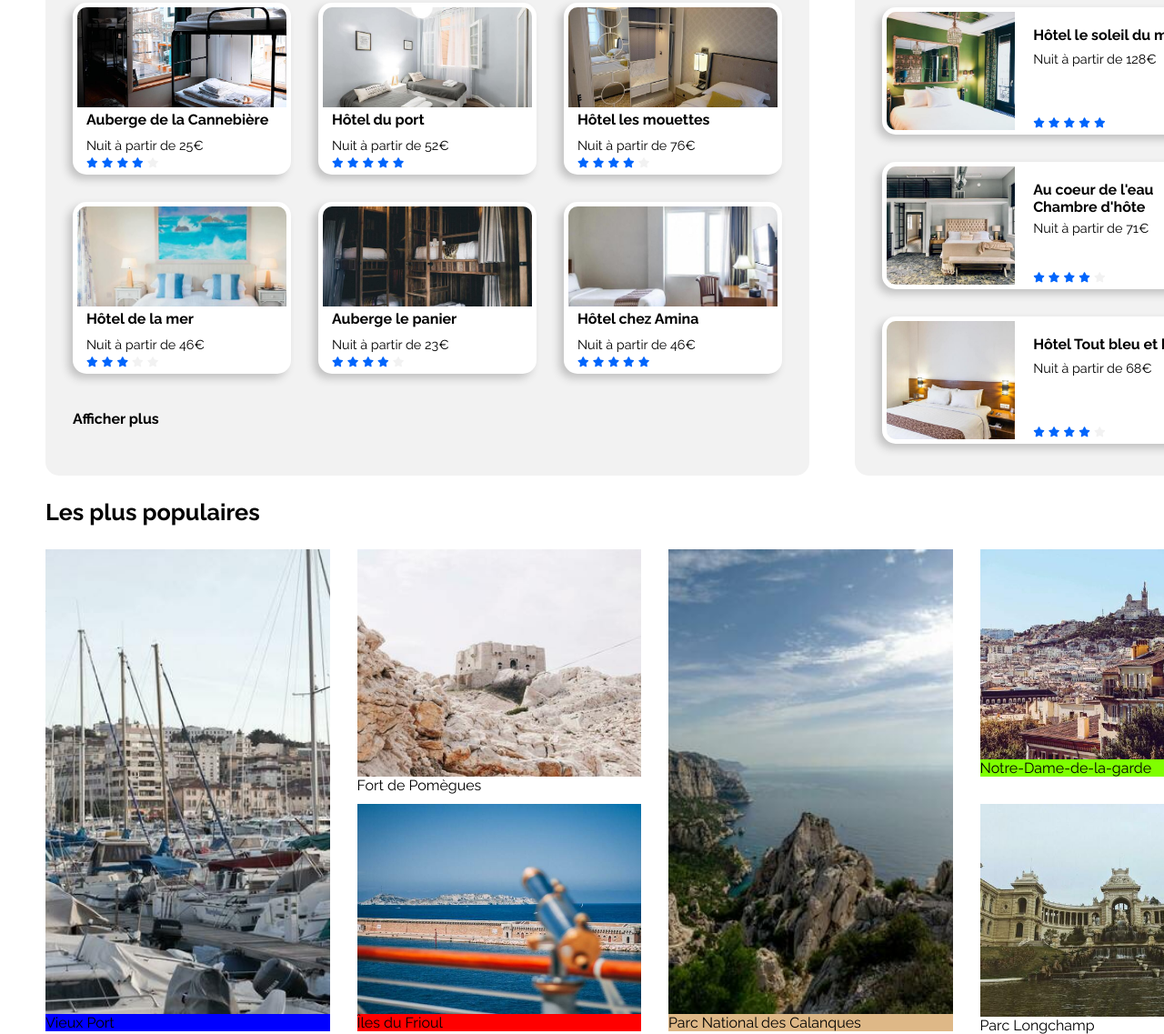
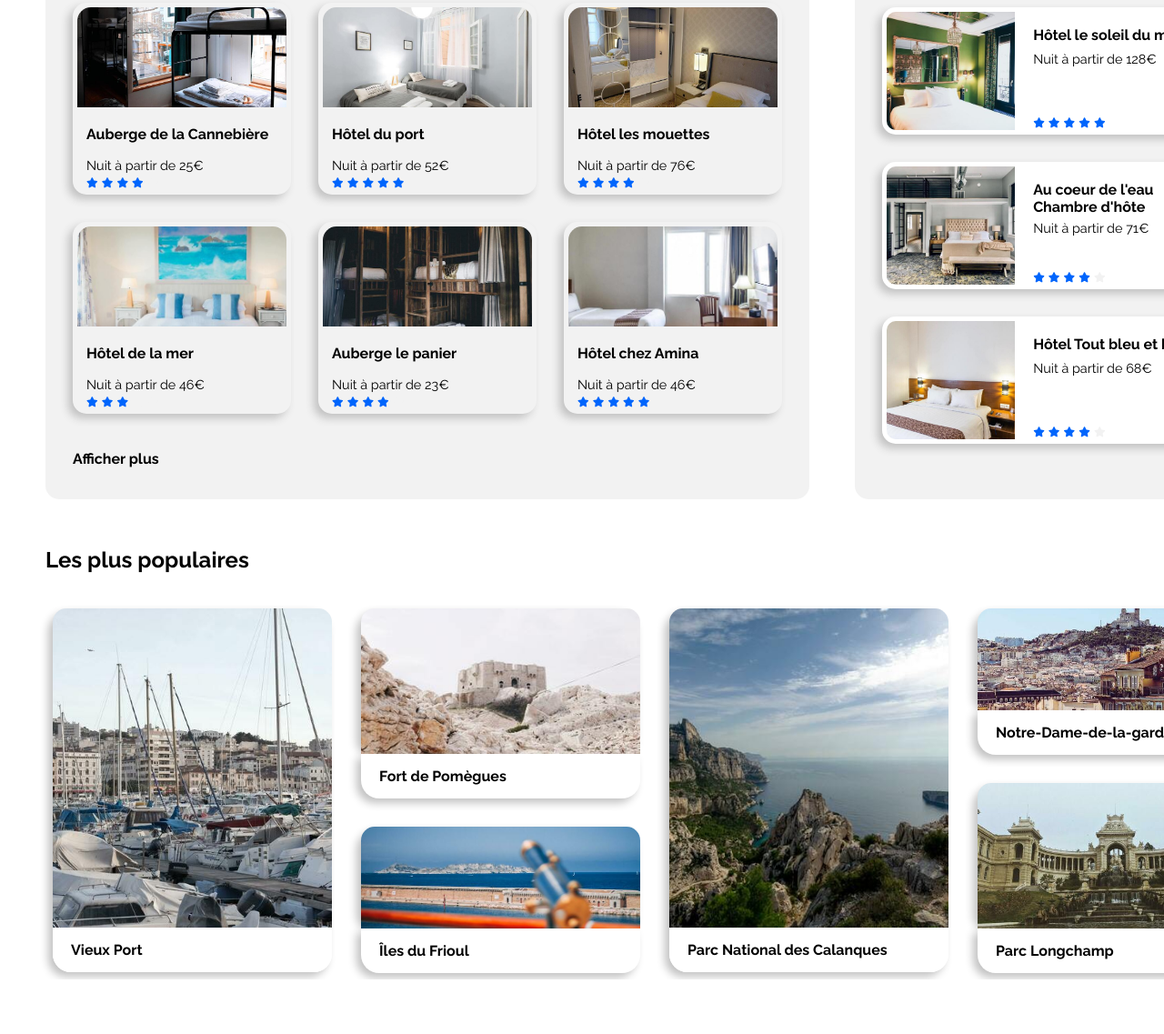
Before and after one commit to anaisrosa/projet_2, a plain HTML site: page index.html in a window 1280 px wide. Shown: the part 488-1625 px from the top of the page at 91% size. After the commit the page ends 1565 px from the top, so only its background shows below. Drawn offline with Linux system fonts and the light colour scheme.

Commit message:
Header + host + activities ok

```diff
--- a/index.html
+++ b/index.html
@@ -73,18 +73,18 @@
         </div>
         <!-- HEBERGEMENTS MARSEILLE -->
 
-        <section id="results">
+        <div id="results">
 
             <section id="s_host">
                 <h3 class="title">Hébergements à Marseille</h3>
 
-                <section id="results_h">
+                <div id="results_h">
 
                     <article class="h_cards shadow">
-                        <figure>
+                        <div class="a_img_desc">
                             <img class="cards_wrap" src="/images/hebergements/4_small/marcus-loke-WQJvWU_HZFo-unsplash.jpg" alt="Chambre avec des lits superposés.">
-                            <figcaption class="card_bold_title card_legend_padding">Auberge de la Cannebière</figcaption>
-                        </figure>
+                            <h3 class="card_bold_title card_legend_padding">Auberge de la Cannebière</h3>
+                        </div>
                         <p class="card_desc card_legend_padding">Nuit à partir de 25€</p>
                         <div class="rating_stars card_legend_padding">
                             <span class="fa fa-star checked"></span>
@@ -96,10 +96,10 @@
                     </article>
 
                     <article class="h_cards shadow">
-                        <figure>
+                        <div class="a_img_desc">
                             <img class="cards_wrap" src="/images/hebergements/4_small/fred-kleber-gTbaxaVLvsg-unsplash.jpg" alt="Jolie chambre avec deux lits séparés.">
-                            <figcaption class="card_bold_title card_legend_padding"> Hôtel du port</figcaption>
-                        </figure>
+                            <h3 class="card_bold_title card_legend_padding"> Hôtel du port</h3>
+                        </div>
                         <p class="card_desc card_legend_padding">Nuit à partir de 52€</p>
                         <div class="rating_stars card_legend_padding">
                             <span class="fa fa-star checked"></span>
@@ -111,10 +111,10 @@
                     </article>
 
                     <article class="h_cards shadow">
-                        <figure>
+                        <div class="a_img_desc">
                             <img class="cards_wrap" src="/images/hebergements/4_small/reisetopia-B8WIgxA_PFU-unsplash.jpg" alt="Chambre avec lit double et grand miroir">
-                            <figcaption class="card_bold_title card_legend_padding">Hôtel les mouettes</figcaption>
-                        </figure>
+                            <h3 class="card_bold_title card_legend_padding">Hôtel les mouettes</h3>
+                        </div>
                         <p class="card_desc card_legend_padding">Nuit à partir de 76€</p>
                         <div class="rating_stars card_legend_padding">
                             <span class="fa fa-star checked"></span>
@@ -126,10 +126,10 @@
                     </article>
 
                     <article class="h_cards shadow">
-                        <figure>
+                        <div class="a_img_desc">
                             <img class="cards_wrap" src="images/hebergements/4_small/annie-spratt-Eg1qcIitAuA-unsplash.jpg" alt="Chambre avec un lit double et un tableau qui représente la mer.">
-                            <figcaption class="card_bold_title card_legend_padding">Hôtel de la mer</figcaption>
-                        </figure>
+                            <h3 class="card_bold_title card_legend_padding">Hôtel de la mer</h3>
+                        </div>
                         <p class="card_desc card_legend_padding">Nuit à partir de 46€</p>
                         <div class="rating_stars card_legend_padding">
                             <span class="fa fa-star checked"></span>
@@ -141,10 +141,10 @@
                     </article>
 
                     <article class="h_cards shadow">
-                        <figure>
+                        <div class="a_img_desc">
                             <img class="cards_wrap" src="images/hebergements/4_small/nicate-lee-kT-ZyaiwBe0-unsplash.jpg" alt="Chambre avec des lits superposés, ambiance cabane.">
-                            <figcaption class="card_bold_title card_legend_padding">Auberge le panier</figcaption>
-                        </figure>
+                            <h3 class="card_bold_title card_legend_padding">Auberge le panier</h3>
+                        </div>
                         <p class="card_desc card_legend_padding">Nuit à partir de 23€</p>
                         <div class="rating_stars card_legend_padding rating_stars_popular">
                             <span class="fa fa-star checked"></span>
@@ -156,10 +156,10 @@
                     </article>
 
                     <article class="h_cards shadow">
-                        <figure>
+                        <div class="a_img_desc">
                             <img class="cards_wrap" src="images/hebergements/4_small/febrian-zakaria-M6S1WvfW68A-unsplash.jpg" alt="Chambre avec un lit double et un bureau">
-                            <figcaption class="card_bold_title card_legend_padding">Hôtel chez Amina</figcaption>
-                        </figure>
+                            <h3 class="card_bold_title card_legend_padding">Hôtel chez Amina</h3>
+                        </div>
                         <p class="card_desc card_legend_padding rating_stars_popular">Nuit à partir de 46€</p>
                         <div class="rating_stars card_legend_padding">
                             <span class="fa fa-star checked"></span>
@@ -171,7 +171,7 @@
 
                     </article>
 
-                </section>
+                </div>
 
                 <div id="more">
                     <a href="#">Afficher plus</a>
@@ -256,57 +256,41 @@
                     </article>
                 </div>
             </aside>
-        </section>
+        </div>
 
         <section id="s_activities">
-            <div class="title" id="title_activities">
-                <h3>Les plus populaires</h3>
-            </div>
+                <h2>Les plus populaires</h2>
 
-            <div id="d_activities">
-
-            <article id="a_box1">
-            <figure class="act_box">
+            <article id="a_box1" class="shadow" >
                 <img src="images/activites/4_small/reno-laithienne-QUgJhdY5Fyk-unsplash.jpg" alt="Vieux port de Marseille">
-                <figcaption>Vieux Port</figcaption>
-            </figure>
+                <h3>Vieux Port</h3>
             </article>
 
-            <article id="a_box2">
-                <figure class="act_box">
+            <article id="a_box2" class="shadow">
+
                     <img src="images/activites/4_small/paul-hermann-QFTrLdQIRhI-unsplash.jpg" alt="Fort de Pomègues">
-                    <figcaption>Fort de Pomègues</figcaption>
-                </figure>
+                    <h3 class="shadow">Fort de Pomègues</h3>
             </article>
 
-            <article id="a_box3">
-                <figure class="act_box">
+            <article id="a_box3" class="shadow">
                     <img src="images/activites/4_small/kilyan-sockalingum-NR8-cBCN3aI-unsplash.jpg" alt="Parc National des Calanques">
-                    <figcaption>Parc National des Calanques</figcaption>
-                </figure>
+                    <h3>Parc National des Calanques</h3>
             </article>
 
-            <article id="a_box4">
-                <figure class="act_box">
+            <article id="a_box4" class="shadow">
                     <img src="images/activites/4_small/florian-wehde-xW9e8gdotxI-unsplash.jpg" alt="Notre-Dame-de-la-garde">
-                    <figcaption>Notre-Dame-de-la-garde</caption>
-                </figure>
+                    <h3 class="shadow">Notre-Dame-de-la-garde</h3>
             </article>
 
-            <article id="a_box5">
-                <figure class="act_box">
+            <article id="a_box5" class="shadow">
                     <img src="images/activites/4_small/kevin-hikari-rV_Qd1l-VXg-unsplash.jpg" alt="Îles du Frioul">
-                    <figcaption>Îles du Frioul</figcaption>
-                </figure>
+                    <h3 class="shadow">Îles du Frioul</h3>
             </article>
 
-            <article id="box6">
-                <figure class="act_box">
+            <article id="a_box6" class="shadow">
                     <img src="images/activites/4_small/lena-paulin-wH2-EJoDcV0-unsplash.jpg" alt="Parc Longchamp">
-                    <figcaption>Parc Longchamp</figcaption>
-                </figure>
+                    <h3 class="shadow">Parc Longchamp</h3>
             </article>
-        </div>
 
 
         </section>
--- a/style.css
+++ b/style.css
@@ -98,7 +98,7 @@ p {
     background-color: #f2f2f2 ;
     height: 50px;
     width: 50px;
-    border-radius: 10px 0 0 10px;
+    border-radius: 15px 0 0 15px;
     display:flex;
     justify-content:center;
     align-items:center;
@@ -270,7 +270,6 @@ input{
 }
 
 .h_cards {
-    background-color: white;
     border-radius: 15px;
     padding: 5px;
     box-shadow: -10px 15px 10px #f2f2f2;
@@ -281,10 +280,10 @@ input{
     width: 100%;
     max-height: 110px;
     object-fit: cover;
-    border-radius: 10px 10px 0 0;
+    border-radius: 15px 15px 0 0;
 }
 
-figure {
+.a_img_desc {
     margin-block-start: 0;
     margin-block-end: 0;
     margin-inline-start: 0;
@@ -404,60 +403,74 @@ padding-left: 10px;
 
 /* SECTION ACTIVITIES */
 
-#d_activities {
+#s_activities {
+    margin-top:2rem;
     display: grid;
     grid-template-columns: 1fr 1fr 1fr 1fr;
-    grid-template-areas:
-    "b1 b2 b3 b4"
-    "b1 b5 b3 b6";
-    grid-gap: 30px;
-    grid-auto-rows: minmax(auto, 250px);
+    grid-template-rows: 4rem 8rem 2rem 2rem 2rem 3rem 1rem 2rem;
+    grid-gap: 1rem;
+
 }
 
-#d_activities article {
-display: flex;
+#s_activities article {
+    display: flex;
+    flex-direction: column;
+    margin: 0.5rem;
+    border-radius: 20px;
+
+}
+#s_activities h2{
+    grid-column: 1/5;
 }
 
-#d_activities article figure {
-    display: flex;
-    flex-direction:column;
-    width:100%;
+#s_activities h3{
+    margin-block-start: 0;
+    margin-block-end: 0;
+    padding: 10px;
+    background-color: #fff;
+    border-radius: 0 0 20px 20px;
+    padding: 15px 20px;
+    font-size:1rem;
+}
+#s_activities article img{
+    width: 100%;
+    height:100%;
+    object-fit: cover;
+    border-radius: 15px 15px 0 0;
 }
 
-#d_activities article figure img {
-    width:100%;
-    height:100%;
-    object-fit:cover;
+#a_box1{
+
+    grid-column: 1/2;
+    grid-row: 2/9;
 }
 
+#a_box2{
 
-
-#a_box1 {
-    grid-area: b1;
-    background-color: blue;
+    grid-column: 2/3;
+    grid-row: 2/4;
 }
 
-#a_box2 {
-    grid-area: b2;
-    background-color: blueviolet;
+#a_box3{
+
+    grid-column: 3/4;
+    grid-row: 2/9;
+
 }
 
-#a_box3 {
-    grid-area: b3;
-    background-color: burlywood;
+#a_box4{
+    grid-column: 4/5;
+    grid-row: 2/3;
 }
 
-#a_box4 {
-    grid-area: b4;
-    background-color:chartreuse;
+#a_box5{
+
+    grid-column:2/3;
+    grid-row:  5/8;
 }
 
-#a_box5 {
-    grid-area: b5;
-    background-color: red;
+#a_box6{
+    grid-column: 4/5;
+    grid-row: 4/8;
+
 }
-
-#a_box6 {
-    grid-area: b6;
-    background-color: darkcyan;
-}
```
